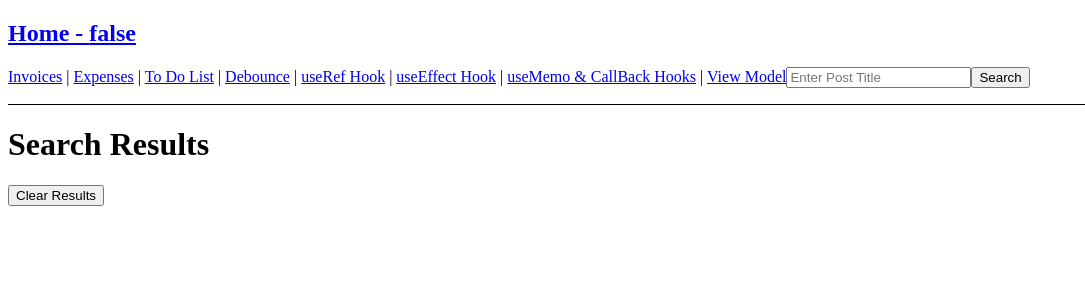
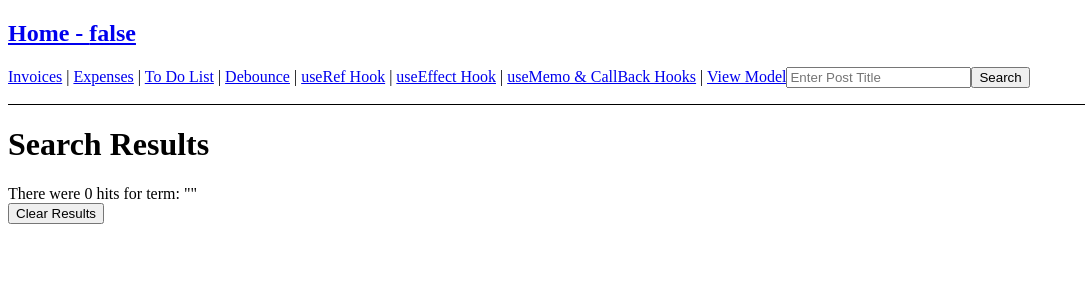
Before and after one commit to powergeoff/react-interview, a React (Create React App) app: page /search in a window 1280 px wide. Shown: the top 300 px of the page, without its empty margins (0-1085 px from the left). Built offline with nearby package versions, Linux system fonts and the light colour scheme.

Commit message:
naviigate to search page on button click

```diff
--- a/src/routes/search/search-input.js
+++ b/src/routes/search/search-input.js
@@ -1,14 +1,23 @@
 import { useContext, useState } from "react";
 import { SearchContext } from "../../state/searchSlice/store";
+import { useNavigate } from "react-router-dom";
+
+
 
 const SearchInput = () => {
+  let navigate = useNavigate();
   const [, dispatch] = useContext(SearchContext);
   const [term, setTerm] = useState('');
+
+  const handleClick = () => {
+    dispatch({ type: 'SEARCH', payload: { term: term } });
+    navigate('/search')
+  }
 
   return (
     <>
       <input onChange={(e) => setTerm(e.target.value)} placeholder='Enter Post Title' />
-      <button onClick={() => dispatch({ type: 'SEARCH', payload: { term: term } })}>Search</button>
+      <button onClick={handleClick}>Search</button>
     </>
   )
 }
--- a/src/routes/search/search-page.js
+++ b/src/routes/search/search-page.js
@@ -7,7 +7,9 @@ const SearchPage = () => {
   return (
     <>
       <h1>Search Results</h1>
-      <>{state.term}</>
+      <div>
+        <div>{`There were ${state.results.length} hits for term: "${state.term}"`}</div>
+      </div>
       <div className="search-results">
       {
         state.results.map((post) => (
```
